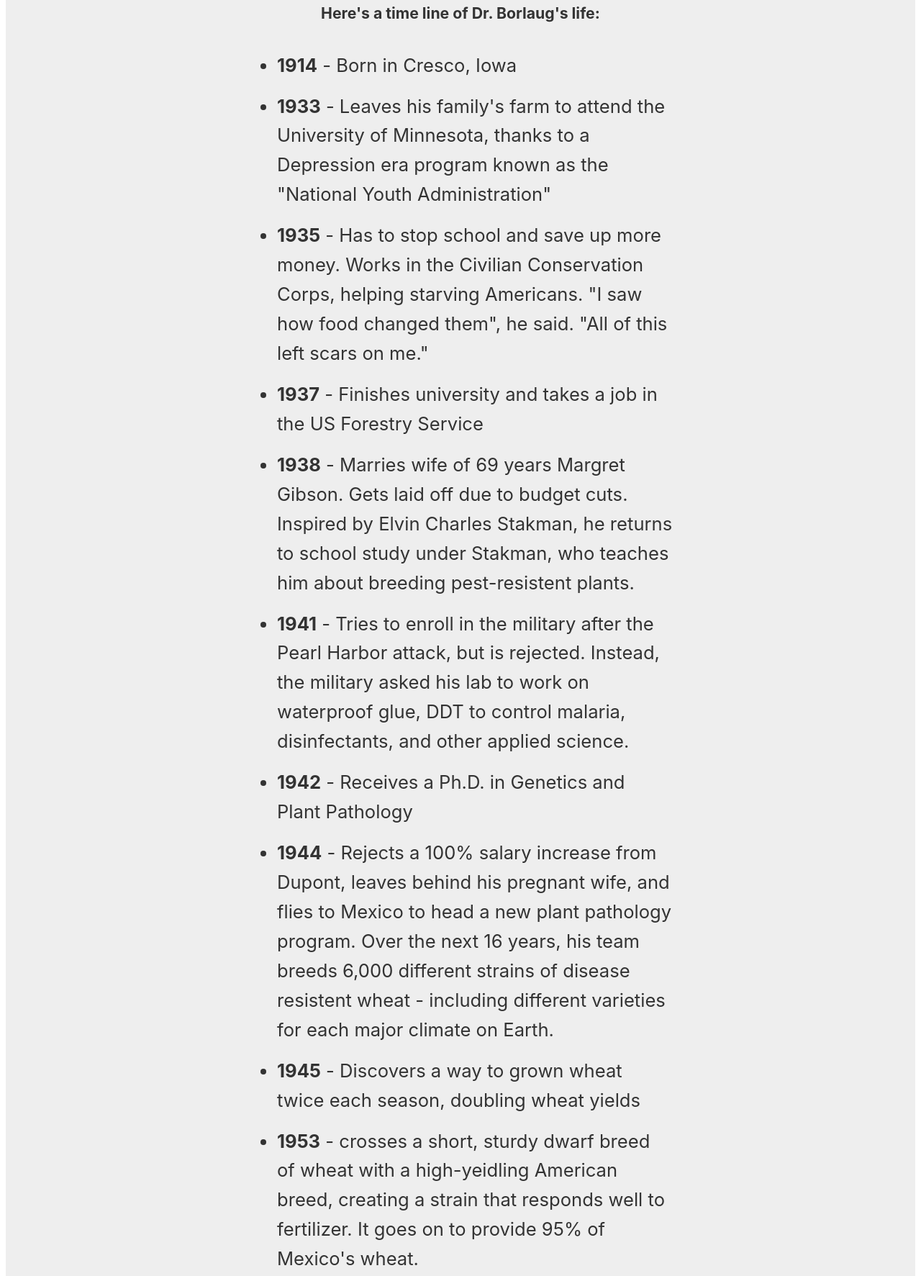
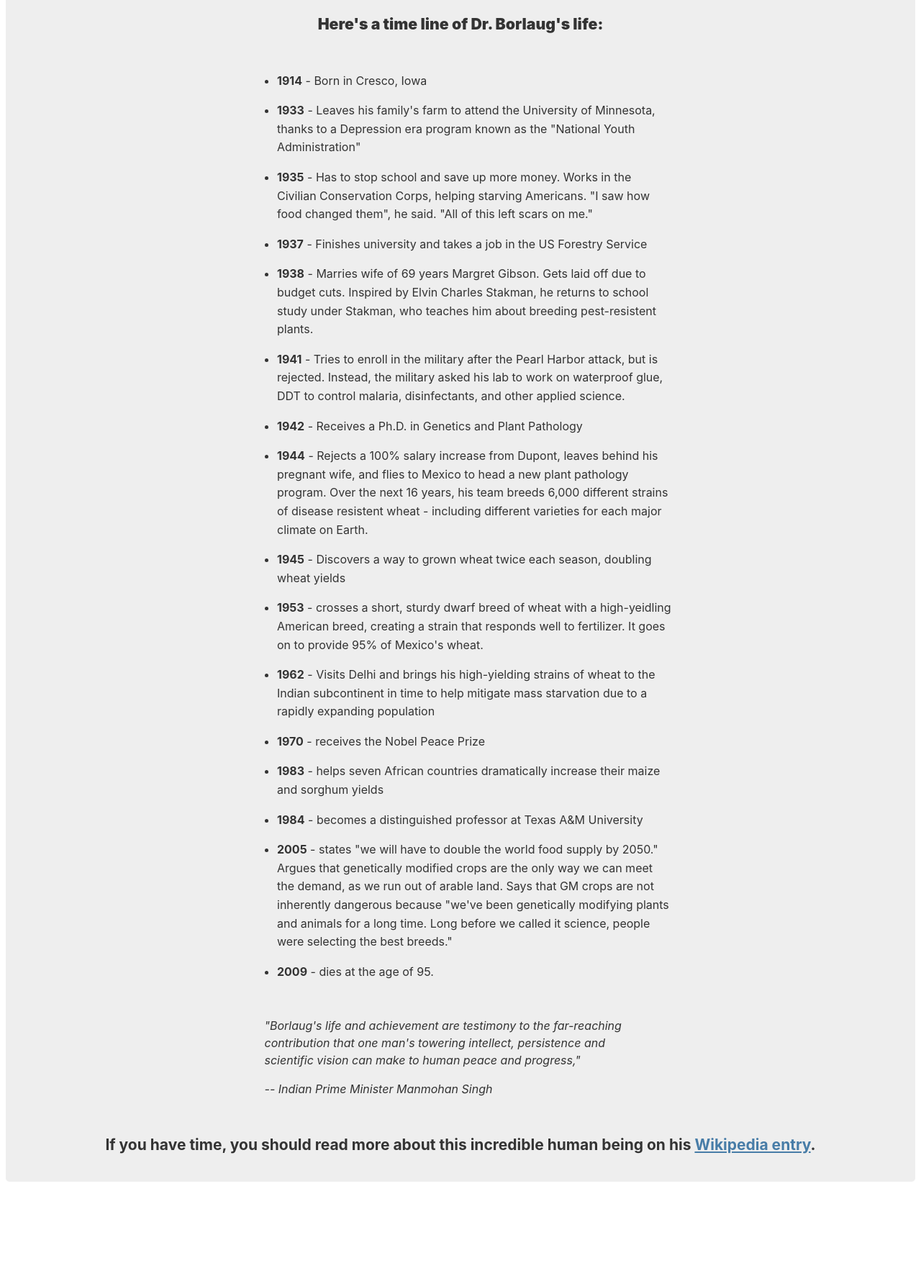
Before and after one commit to Ayush-Khandelwal-007/Tribute-Page, a plain HTML site: page index.html in a window 1280 px wide. Shown: the part 584-2357 px from the top of the page at 72% size. After the commit the page ends 2256 px from the top, so only its background shows below. Drawn offline with Linux system fonts and the light colour scheme.

Commit message:
did all the styling

```diff
--- a/index.html
+++ b/index.html
@@ -73,9 +73,9 @@
                     <p>"Borlaug's life and achievement are testimony to the far-reaching contribution that one man's towering intellect, persistence and scientific vision can make to human peace and progress,"</p>
                     <cite>-- Indian Prime Minister Manmohan Singh</cite>
                 </blockquote>
-                <h3>
+                <h2 >
                     If you have time, you should read more about this incredible human being on his <a id="tribute-link" href="https://en.wikipedia.org/wiki/Norman_Borlaug" target="_blank">Wikipedia entry</a>.
-                </h3>
+                </h2>
             </section>
         </main>
     </body>
--- a/styling.css
+++ b/styling.css
@@ -43,11 +43,20 @@ a {
 a:visited {
     color: #74638f;
  }
-h3{
+h2{
+    margin-top: 50px ;
+    margin-bottom: 20px;
+    text-align: center;
+    color: #333;
+    font-size: 21px;
+    display: block;
+    font-weight: bolder;
+}
+h5{
     margin: 50px 0;
     text-align: center;
-    color: #333;
-
+    font-weight: 900;
+    font-family: -apple-system, BlinkMacSystemFont, "Segoe UI", "Roboto", "Helvetica Neue", Arial, sans-serif;
 }
 ul {
     max-width: 550px;
@@ -58,10 +67,24 @@ ul {
 
 li {
     margin: 16px 0;
+    font-size: 16px;
 }
 blockquote {
     font-style: italic;
     max-width: 545px;
     margin: 0 auto 50px auto;
     text-align: left;
+    font-size: 16px;
 }
+@media (max-width: 460px) {
+    #main {
+      margin: 0;
+    }
+    h1 {
+        font-size: 35px;
+        line-height: 1.2;
+    }
+      #img-caption {
+        font-size: 14px;
+    }
+  }
```
